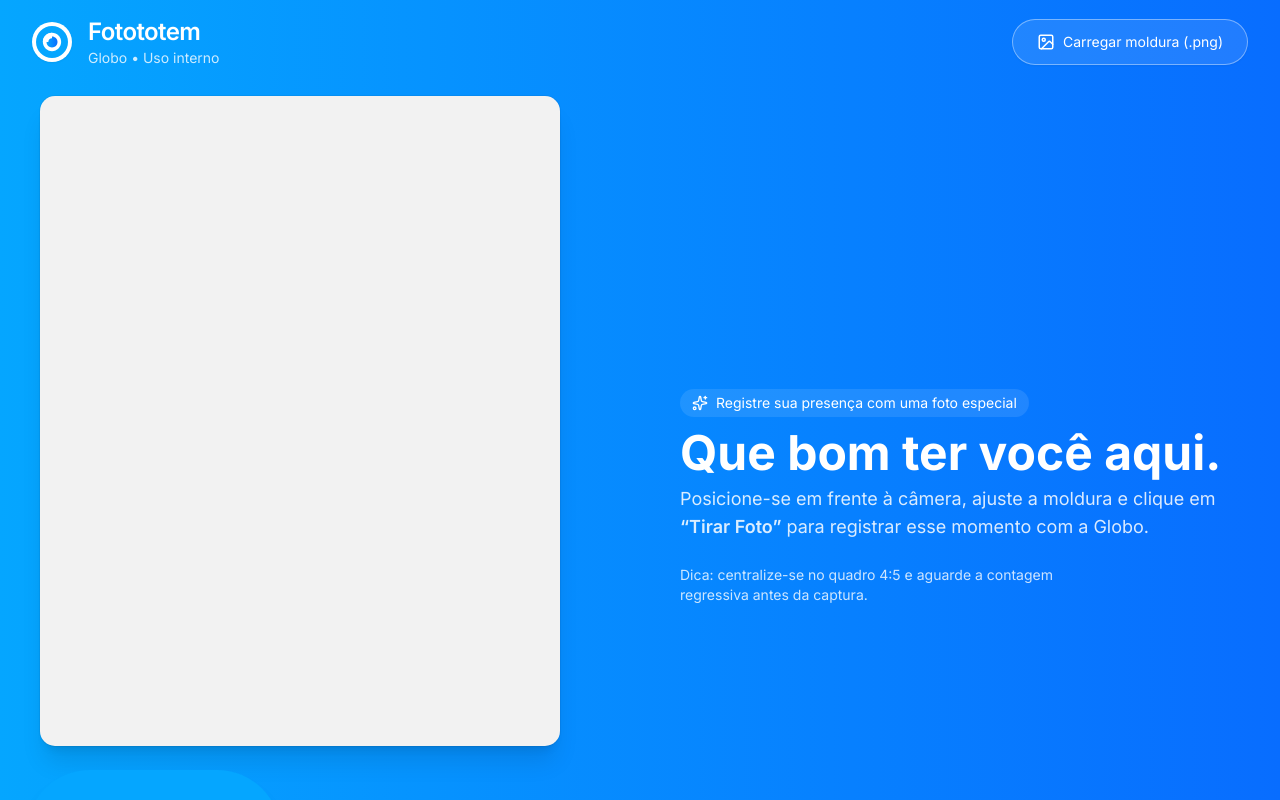
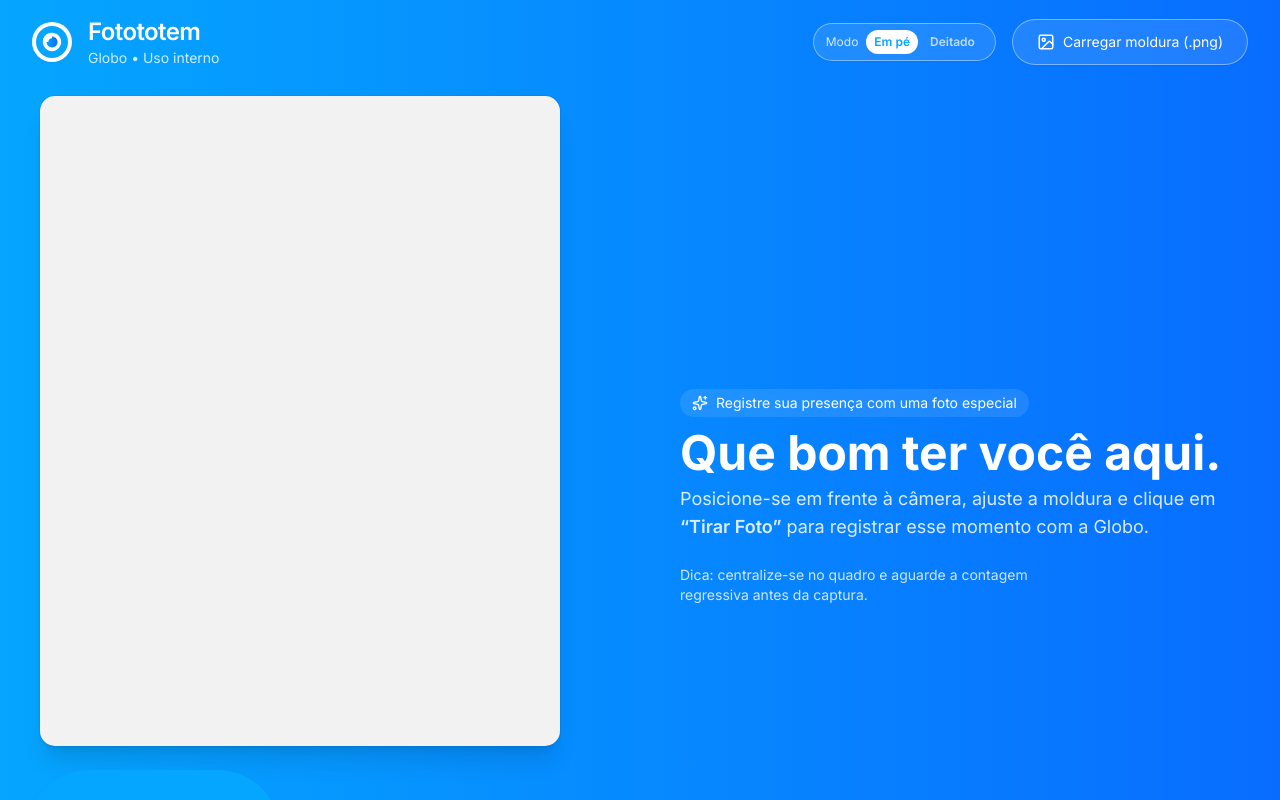
Before and after one commit to gfsc2905-debug/fotototem, a React (Vite) app: page / in a window 1280 px wide. Shown: the top 800 px of the page. Built offline with nearby package versions, Linux system fonts and the light colour scheme; no server answers.

Commit message:
[dyad] Adicionando modos em pé e deitado com diferentes proporções no componente de câmera e seletor no header - wrote 2 file(s)

```diff
--- a/App.tsx
+++ b/App.tsx
@@ -63,11 +63,14 @@ const GloboLogo = () => (
 const MAX_GALLERY_ITEMS = 20;
 const BUCKET_NAME = 'fotototem';
 
+type FrameMode = 'portrait' | 'landscape';
+
 const App: React.FC = () => {
   const [appState, setAppState] = useState<AppState>('setup');
   const [capturedPhoto, setCapturedPhoto] = useState<PhotoData | null>(null);
   const [overlayImage, setOverlayImage] = useState<string | null>(null);
   const [galleryPhotos, setGalleryPhotos] = useState<PhotoData[]>([]);
+  const [frameMode, setFrameMode] = useState<FrameMode>('portrait');
 
   const handleCapture = (dataUrl: string) => {
     const photo: PhotoData = {
@@ -158,7 +161,36 @@ const App: React.FC = () => {
         </div>
 
         {appState === 'setup' && (
-          <div className="flex items-center gap-4">
+          <div className="flex items-center gap-3 sm:gap-4">
+            {/* Seletor de modo: em pé / deitado */}
+            <div className="flex items-center gap-1 bg-white/10 border border-white/40 rounded-pill px-2 py-1 sm:px-3 sm:py-1.5 text-[11px] sm:text-xs text-white shadow-sm">
+              <span className="hidden sm:inline text-white/80 mr-1">Modo</span>
+              <button
+                type="button"
+                onClick={() => setFrameMode('portrait')}
+                className={[
+                  'px-2 py-1 rounded-full font-semibold transition-all',
+                  frameMode === 'portrait'
+                    ? 'bg-white text-globo-blue'
+                    : 'text-white/70 hover:bg-white/10',
+                ].join(' ')}
+              >
+                Em pé
+              </button>
+              <button
+                type="button"
+                onClick={() => setFrameMode('landscape')}
+                className={[
+                  'px-2 py-1 rounded-full font-semibold transition-all',
+                  frameMode === 'landscape'
+                    ? 'bg-white text-globo-blue'
+                    : 'text-white/70 hover:bg-white/10',
+                ].join(' ')}
+              >
+                Deitado
+              </button>
+            </div>
+
             <label className="cursor-pointer bg-white/10 hover:bg-white/20 text-white border border-white/40 px-4 sm:px-6 py-2 sm:py-3 rounded-pill flex items-center gap-2 transition-all text-xs sm:text-sm font-medium shadow-sm hover:shadow-md">
               <ImageIcon size={16} className="sm:hidden" />
               <ImageIcon size={18} className="hidden sm:block" />
@@ -197,6 +229,7 @@ const App: React.FC = () => {
                       onCapture={handleCapture}
                       isCountingDown={appState === 'countdown'}
                       setAppState={setAppState}
+                      mode={frameMode}
                     />
                   </div>
                 </div>
@@ -217,7 +250,7 @@ const App: React.FC = () => {
                     </p>
                   </div>
                   <p className="text-xs sm:text-sm text-white/80 max-w-sm">
-                    Dica: centralize-se no quadro 4:5 e aguarde a contagem regressiva antes da captura.
+                    Dica: centralize-se no quadro e aguarde a contagem regressiva antes da captura.
                   </p>
                 </div>
               </div>
--- a/components/CameraFeed.tsx
+++ b/components/CameraFeed.tsx
@@ -7,13 +7,15 @@ interface CameraFeedProps {
   onCapture: (dataUrl: string) => void;
   isCountingDown: boolean;
   setAppState: (state: AppState) => void;
+  mode: 'portrait' | 'landscape';
 }
 
 export const CameraFeed: React.FC<CameraFeedProps> = ({
   overlay,
   onCapture,
   isCountingDown,
-  setAppState
+  setAppState,
+  mode,
 }) => {
   const videoRef = useRef<HTMLVideoElement>(null);
   const canvasRef = useRef<HTMLCanvasElement>(null);
@@ -23,7 +25,7 @@ export const CameraFeed: React.FC<CameraFeedProps> = ({
   const [countdownValue, setCountdownValue] = useState<number>(3);
   const [countdownDuration, setCountdownDuration] = useState<3 | 5 | 10>(3);
 
-  // Função de captura (precisa vir antes do useEffect que a usa)
+  // Função de captura ajustando resolução conforme o modo
   const captureImage = useCallback(() => {
     const video = videoRef.current;
     const canvas = canvasRef.current;
@@ -32,14 +34,24 @@ export const CameraFeed: React.FC<CameraFeedProps> = ({
     const ctx = canvas.getContext('2d');
     if (!ctx) return;
 
-    // Define output resolution (High Res)
-    const OUTPUT_WIDTH = 1080;
-    const OUTPUT_HEIGHT = 1350; // 4:5 Aspect Ratio
+    // Resolução de saída dependente do modo
+    let OUTPUT_WIDTH: number;
+    let OUTPUT_HEIGHT: number;
+
+    if (mode === 'portrait') {
+      // 4:5 vertical
+      OUTPUT_WIDTH = 1080;
+      OUTPUT_HEIGHT = 1350;
+    } else {
+      // landscape: 5:4 horizontal (mais largo para caber mais gente)
+      OUTPUT_WIDTH = 1350;
+      OUTPUT_HEIGHT = 1080;
+    }
 
     canvas.width = OUTPUT_WIDTH;
     canvas.height = OUTPUT_HEIGHT;
 
-    // 1. Draw Video (Center Crop logic)
+    // 1. Desenhar vídeo com crop central
     const videoAspect = video.videoWidth / video.videoHeight;
     const canvasAspect = OUTPUT_WIDTH / OUTPUT_HEIGHT;
 
@@ -49,27 +61,27 @@ export const CameraFeed: React.FC<CameraFeedProps> = ({
     let offsetY: number;
 
     if (videoAspect > canvasAspect) {
-      // Video is wider than canvas (crop sides)
+      // Vídeo mais largo que o canvas: corta laterais
       drawHeight = OUTPUT_HEIGHT;
       drawWidth = OUTPUT_HEIGHT * videoAspect;
-      offsetX = (OUTPUT_WIDTH - drawWidth) / 2; // will be negative
+      offsetX = (OUTPUT_WIDTH - drawWidth) / 2;
       offsetY = 0;
     } else {
-      // Video is taller than canvas (crop top/bottom)
+      // Vídeo mais alto que o canvas: corta topo/fundo
       drawWidth = OUTPUT_WIDTH;
       drawHeight = OUTPUT_WIDTH / videoAspect;
       offsetX = 0;
       offsetY = (OUTPUT_HEIGHT - drawHeight) / 2;
     }
 
-    // Mirroring context for selfie mode feel
+    // Espelhar horizontalmente para selfie (sempre)
     ctx.save();
     ctx.translate(OUTPUT_WIDTH, 0);
     ctx.scale(-1, 1);
     ctx.drawImage(video, offsetX, offsetY, drawWidth, drawHeight);
     ctx.restore();
 
-    // 2. Draw Overlay
+    // 2. Desenhar moldura (overlay) se houver
     if (overlay) {
       const img = new Image();
       img.src = overlay;
@@ -83,37 +95,39 @@ export const CameraFeed: React.FC<CameraFeedProps> = ({
     } else {
       finalizeCapture(canvas);
     }
-  }, [overlay, onCapture]);
+  }, [overlay, onCapture, mode]);
 
   const finalizeCapture = (canvas: HTMLCanvasElement) => {
-    // PNG sem parâmetro de qualidade para evitar qualquer compressão com perdas
     const dataUrl = canvas.toDataURL('image/png');
     onCapture(dataUrl);
   };
 
-  // Initialize Camera
+  // Inicializar câmeras
   useEffect(() => {
     const getCameras = async () => {
       try {
-        await navigator.mediaDevices.getUserMedia({ video: true }); // Request permission first
+        await navigator.mediaDevices.getUserMedia({ video: true });
         const devices = await navigator.mediaDevices.enumerateDevices();
         const videoDevices = devices
-          .filter(device => device.kind === 'videoinput')
-          .map(d => ({ deviceId: d.deviceId, label: d.label || `Camera ${d.deviceId.slice(0, 5)}...` }));
+          .filter((device) => device.kind === 'videoinput')
+          .map((d) => ({
+            deviceId: d.deviceId,
+            label: d.label || `Camera ${d.deviceId.slice(0, 5)}...`,
+          }));
 
         setDevices(videoDevices);
         if (videoDevices.length > 0) {
           setCurrentDeviceId(videoDevices[0].deviceId);
         }
       } catch (err) {
-        setError("Não foi possível acessar a câmera. Verifique as permissões.");
+        setError('Não foi possível acessar a câmera. Verifique as permissões.');
         console.error(err);
       }
     };
     getCameras();
   }, []);
 
-  // Start Stream
+  // Iniciar stream
   useEffect(() => {
     if (!currentDeviceId) return;
 
@@ -123,16 +137,16 @@ export const CameraFeed: React.FC<CameraFeedProps> = ({
           video: {
             deviceId: { exact: currentDeviceId },
             width: { ideal: 1920 },
-            height: { ideal: 1080 }
-          }
+            height: { ideal: 1080 },
+          },
         });
 
         if (videoRef.current) {
           videoRef.current.srcObject = stream;
         }
       } catch (err) {
-        console.error("Error accessing stream:", err);
-        setError("Erro ao iniciar o vídeo da câmera.");
+        console.error('Error accessing stream:', err);
+        setError('Erro ao iniciar o vídeo da câmera.');
       }
     };
 
@@ -141,18 +155,18 @@ export const CameraFeed: React.FC<CameraFeedProps> = ({
     return () => {
       if (videoRef.current && videoRef.current.srcObject) {
         const stream = videoRef.current.srcObject as MediaStream;
-        stream.getTracks().forEach(track => track.stop());
+        stream.getTracks().forEach((track) => track.stop());
       }
     };
   }, [currentDeviceId]);
 
-  // Handle Countdown (usa captureImage já declarado acima)
+  // Contagem regressiva
   useEffect(() => {
     if (!isCountingDown) return;
 
     setCountdownValue(countdownDuration);
     const interval = setInterval(() => {
-      setCountdownValue(prev => {
+      setCountdownValue((prev) => {
         if (prev <= 1) {
           clearInterval(interval);
           captureImage();
@@ -166,7 +180,7 @@ export const CameraFeed: React.FC<CameraFeedProps> = ({
   }, [isCountingDown, captureImage, countdownDuration]);
 
   const switchCamera = () => {
-    const currentIndex = devices.findIndex(d => d.deviceId === currentDeviceId);
+    const currentIndex = devices.findIndex((d) => d.deviceId === currentDeviceId);
     const nextIndex = (currentIndex + 1) % devices.length;
     setCurrentDeviceId(devices[nextIndex].deviceId);
   };
@@ -182,15 +196,22 @@ export const CameraFeed: React.FC<CameraFeedProps> = ({
     setCountdownDuration(value);
   };
 
+  // Classe de aspecto da área de preview conforme o modo
+  const aspectClass =
+    mode === 'portrait'
+      ? 'aspect-[4/5]'
+      : 'aspect-[5/4]'; // deitado, mais largo
+
   return (
     <div className="relative flex flex-col items-center w-full max-w-[520px]">
-      {/* Container for aspect ratio 4:5 - Mosaic Style (15px radius) */}
-      <div className="relative w-full aspect-[4/5] bg-globo-gray rounded-mosaic overflow-hidden shadow-xl ring-1 ring-black/5">
-
-        {/* Hidden processing canvas */}
+      {/* Container com proporção variável por modo */}
+      <div
+        className={`relative w-full ${aspectClass} bg-globo-gray rounded-mosaic overflow-hidden shadow-xl ring-1 ring-black/5`}
+      >
+        {/* Canvas escondido para processamento */}
         <canvas ref={canvasRef} className="hidden" />
 
-        {/* Live Video Feed - sempre nítido */}
+        {/* Vídeo ao vivo */}
         <video
           ref={videoRef}
           autoPlay
@@ -199,7 +220,7 @@ export const CameraFeed: React.FC<CameraFeedProps> = ({
           className="absolute top-0 left-0 w-full h-full object-cover transform -scale-x-100"
         />
 
-        {/* Overlay Preview */}
+        {/* Preview da moldura */}
         {overlay && (
           <img
             src={overlay}
@@ -208,7 +229,7 @@ export const CameraFeed: React.FC<CameraFeedProps> = ({
           />
         )}
 
-        {/* Countdown lateral (sem escurecer a tela) */}
+        {/* Contagem regressiva */}
         {isCountingDown && (
           <div className="absolute top-4 right-4 z-30 flex flex-col items-center gap-1">
             <span className="text-xs font-semibold uppercase tracking-wide text-white/80 bg-black/40 px-2 py-0.5 rounded-full">
@@ -222,7 +243,7 @@ export const CameraFeed: React.FC<CameraFeedProps> = ({
           </div>
         )}
 
-        {/* Error State */}
+        {/* Estado de erro */}
         {error && (
           <div className="absolute inset-0 z-40 bg-globo-gray flex flex-col items-center justify-center p-8 text-center">
             <AlertCircle className="w-12 h-12 text-globo-error mb-4" />
@@ -231,7 +252,7 @@ export const CameraFeed: React.FC<CameraFeedProps> = ({
         )}
       </div>
 
-      {/* Control Bar */}
+      {/* Barra de controles */}
       <div className="mt-6 flex flex-col sm:flex-row items-center gap-4 sm:gap-6 z-20">
         {devices.length > 1 && (
           <button
@@ -276,7 +297,7 @@ export const CameraFeed: React.FC<CameraFeedProps> = ({
                     isActive
                       ? 'bg-globo-blue text-white border-globo-blue'
                       : 'bg-white text-globo-textSec border-black/5 hover:bg-globo-gray/60',
-                    isCountingDown ? 'opacity-60 cursor-not-allowed' : ''
+                    isCountingDown ? 'opacity-60 cursor-not-allowed' : '',
                   ].join(' ')}
                 >
                   {v}s
```
